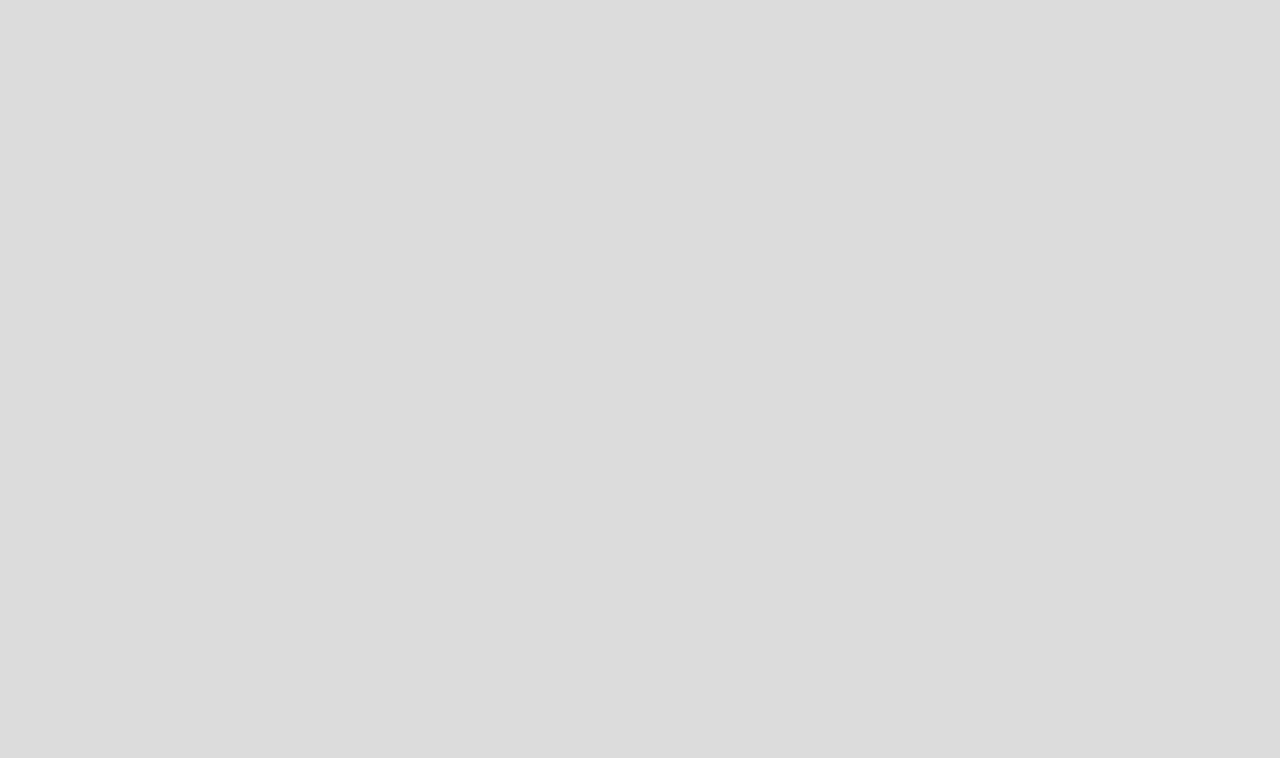
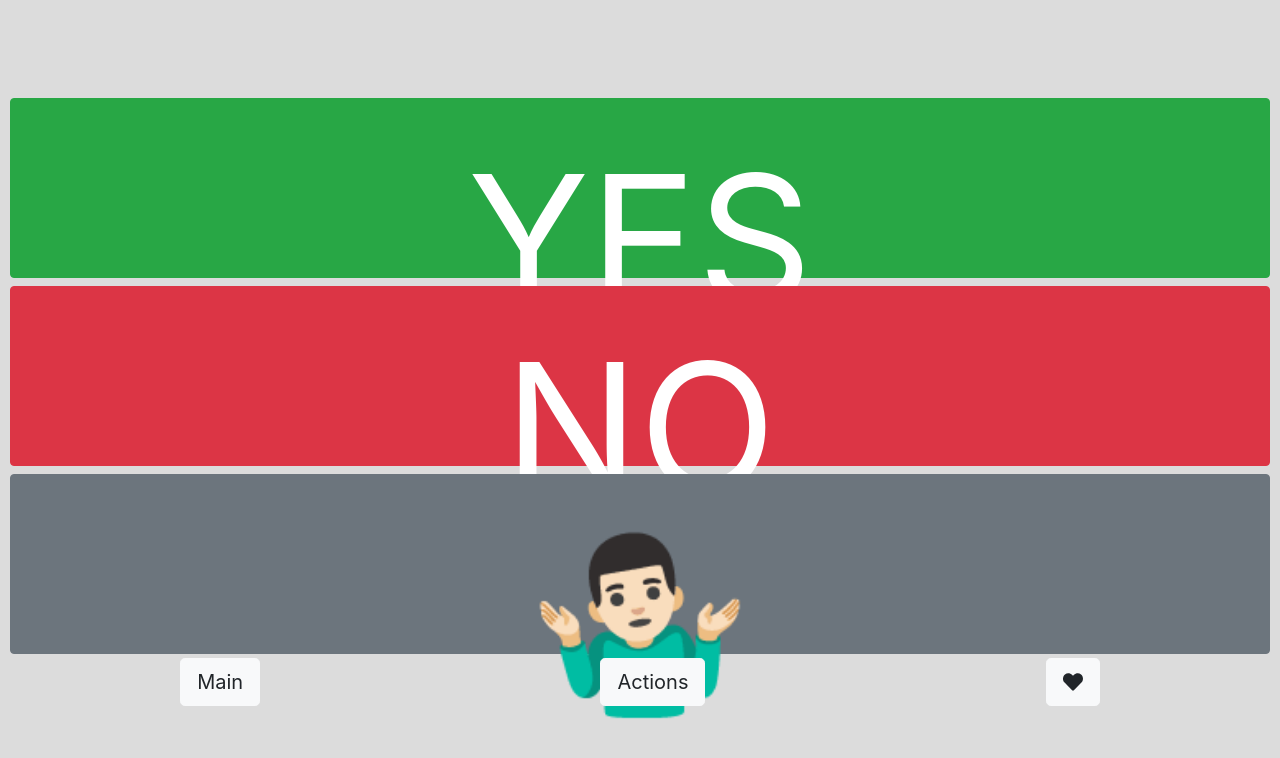
Before and after one commit to siu-sing/respond, a React (Create React App) app: page / in a window 1280 px wide. Shown: the top 758 px of the page. Built offline with nearby package versions, Linux system fonts and the light colour scheme.

Commit message:
removed router;

```diff
--- a/package.json
+++ b/package.json
@@ -3,6 +3,9 @@
 	"version": "0.1.0",
 	"private": true,
 	"dependencies": {
+		"@fortawesome/fontawesome-svg-core": "^1.2.32",
+		"@fortawesome/free-solid-svg-icons": "^5.15.1",
+		"@fortawesome/react-fontawesome": "^0.1.12",
 		"@testing-library/jest-dom": "^4.2.4",
 		"@testing-library/react": "^9.3.2",
 		"@testing-library/user-event": "^7.1.2",
--- a/src/App.js
+++ b/src/App.js
@@ -1,10 +1,10 @@
-import React from 'react';
+import React, { useState } from 'react';
 import './App.css';
 import { Button, Row, Container, Col } from 'react-bootstrap';
 import RespondButton from './RespondButton';
 import { responses } from './responseTypes'
-import { BrowserRouter as Router, Route } from "react-router-dom";
-import Switch from 'react-bootstrap/esm/Switch';
+import { FontAwesomeIcon } from '@fortawesome/react-fontawesome';
+import { faHeart } from '@fortawesome/free-solid-svg-icons'
 
 
 function App() {
@@ -31,21 +31,47 @@ function App() {
     ))
     )
 
+    let loveDisplayConfig = [
+        { display: "I ♥️ 老婆", color: "light" },
+        { display: `多謝老婆`, color: "light" },
+    ]
+
+    let loveDisplay = (loveDisplayConfig.map((b, idx) => (
+        <RespondButton display={b.display} color={b.color} height={30} />
+    ))
+    )
+
+    const [display, setDisplay] = useState(mainDisplay);
+
+    let updateDisplay = (e) => {
+        switch (e.target.name) {
+            case "mainDisplay":
+                setDisplay(mainDisplay);
+                break;
+            case "actionDisplay":
+                setDisplay(actionDisplay);
+                break;
+            case "loveDisplay":
+                setDisplay(loveDisplay);
+                break;
+            default:
+                break;
+        }
+    }
+
     return (
         <>
-            <Container fluid className="d-flex flex-column justify-content-around">
-                <Router basename="https://siu-sing.github.io">
-                    <Switch>
-                        <Route exact path="/respond">
-                            {mainDisplay}
-                            <RespondButton display="Actions" color="secondary" height={ht_vh / 1.8} link="respond/actions" />
-                        </Route>
-                        <Route path="/respond/actions">
-                            {actionDisplay}
-                            <RespondButton display="🔙" color="secondary" height={ht_vh / 1.8} link="respond" />
-                        </Route>
-                    </Switch>
-                </Router>
+            <Container fluid className="d-flex flex-column justify-content-center">
+                {display}
+                <Row>
+                    <Col className="d-flex justify-content-around">
+                        <Button size="lg" onClick={updateDisplay} name="mainDisplay" variant="light">Main</Button>
+                        <Button size="lg" onClick={updateDisplay} name="actionDisplay" variant="light">Actions</Button>
+                        <Button size="lg" onClick={updateDisplay} name="loveDisplay" variant="light">
+                            <FontAwesomeIcon onClick={updateDisplay} name="loveDisplay" icon={faHeart} />
+                        </Button>
+                    </Col>
+                </Row>
             </Container>
         </>
     );
--- a/src/RespondButton.jsx
+++ b/src/RespondButton.jsx
@@ -13,7 +13,7 @@ export default function RespondButton(props) {
 
                 <Button
                     className={`btn-block btn-${color} respond__button`}
-                    style={{ height: `${height}vh` }}
+                    style={height && { height: `${height}vh` }}
                     href={link && linkUrl}
                 >
                     <span className="button__text">{display}</span>
--- a/src/index.css
+++ b/src/index.css
@@ -21,7 +21,7 @@ html, body, .container-fluid {
 }
 
 .button__text {
-    /* font-size: 14vw; */
+    font-size: 14vw;
 }
 
 .custom-control {
```
Also changed, not shown: 1 other file (tests, documents, lock files or other folders).
